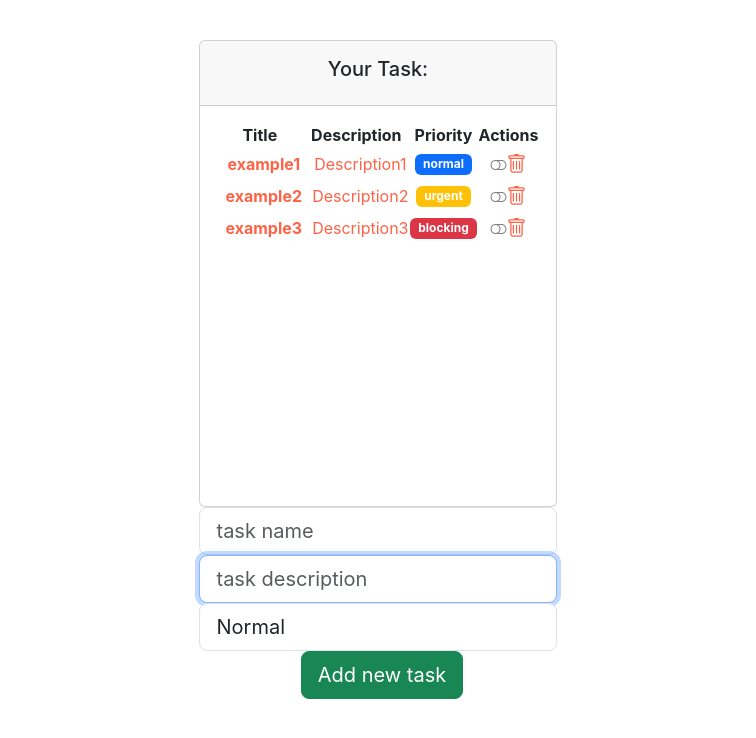
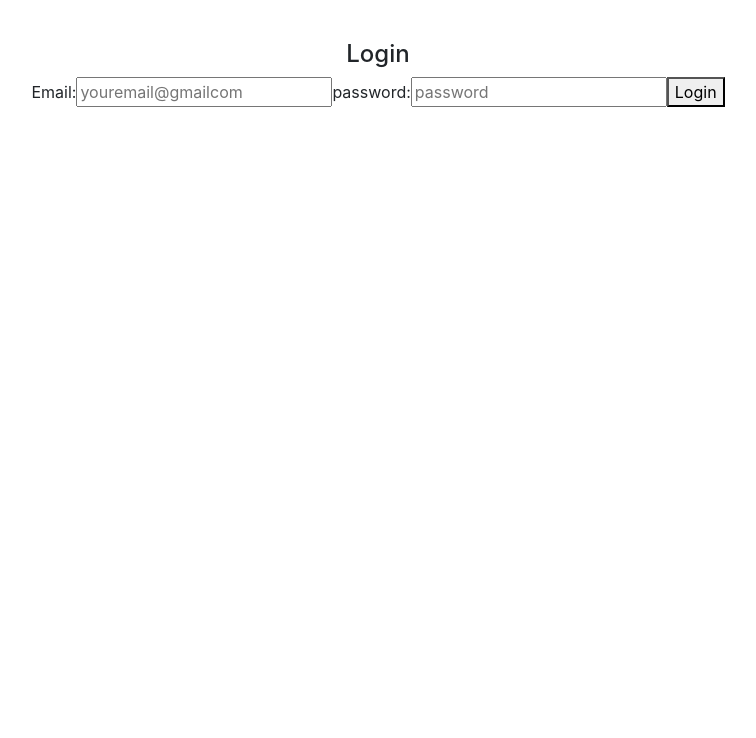
Before and after one commit to VanezaCT/ejercicio1, a React (Create React App) app: page / in a window 1280 px wide. Shown: the top 738 px of the page, without its empty margins (262-1018 px from the left). Built offline with nearby package versions, Linux system fonts and the light colour scheme.

Commit message:
insertando Formik y validacion de campoc con Yup

```diff
--- a/package.json
+++ b/package.json
@@ -9,12 +9,14 @@
     "axios": "^1.6.7",
     "bootstrap": "^5.3.2",
     "bootstrap-icons": "^1.11.3",
+    "formik": "^2.4.5",
     "node-sass": "^7.0.3",
     "react": "^18.2.0",
     "react-dom": "^18.2.0",
     "react-loader-spinner": "^6.1.6",
     "react-scripts": "5.0.1",
-    "web-vitals": "^2.1.4"
+    "web-vitals": "^2.1.4",
+    "yup": "^1.3.3"
   },
   "scripts": {
     "start": "react-scripts start",
--- a/src/App.js
+++ b/src/App.js
@@ -11,6 +11,7 @@
 import GreetingStyled from './components/pure/greetingStyled';
 import Father from './components/container/father';
 import OptionalRender from './components/pure/optionalRender';
+import LoginFormik from './components/pure/forms/loginFormik';
 
 function App() {
   return (
@@ -21,7 +22,7 @@
         {/* <GreetingF name='vaneza'></GreetingF> */}
 
         {/* componente de listado de tareas */}
-        <TaskListComponent></TaskListComponent>
+        {/* <TaskListComponent></TaskListComponent> */}
 
         {/* uso de hooks */}
         {/* <Example1></Example1> */}
@@ -40,6 +41,11 @@
       {/* <Father></Father> */}
       {/* ejemplos de renderizado condicional */}
       {/* <OptionalRender></OptionalRender> */}
+
+        {/* ejemplo de formik y yup */}
+        <LoginFormik></LoginFormik>
+
+
     </div>
   );
 }
--- /dev/null
+++ b/src/components/pure/forms/loginFormik.jsx
@@ -0,0 +1,84 @@
+import React from 'react';
+import { Formik, Field, Form, ErrorMessage } from 'formik';
+import * as Yup from 'yup';
+
+const loginSchema=Yup.object().shape(
+    {
+        email: Yup.string()
+                  .email('Invalid email  format')
+                  .required('Email is required'),
+        password: Yup.string()
+                      .required('password is requered')
+    }
+)
+
+const LoginFormik = () => {
+    return (
+        <div>
+        <h4>
+            Login
+        </h4>
+            <Formik
+            initialValues={
+                    {
+                        email: '',
+                        password:''
+                    }}
+                validationSchema={loginSchema}
+                onSubmit={async (values) => {
+                    await new Promise((r) => setTimeout(r, 1000));
+                    alert(JSON.stringify(values, null, 2));
+                    localStorage.setItem('credentials', values)
+                }}>
+
+                {({ values,
+                    touched,
+                    errors,
+                    isSubmitting,
+                    handleChange,
+                    handleBlur, }) => (
+
+                <Form>
+                    <label htmlFor="email">Email: </label>
+                    <Field
+                        id="email"
+                        name="email"
+                        placeholder="youremail@gmailcom"
+                        type="email"
+                    />
+                    {/* email errors */}
+                    {
+                        errors.email && touched.email &&
+                        (
+                            <div>
+                                    <ErrorMessage name="email" component='div'></ErrorMessage>
+                            </div>
+
+                        )
+                    }
+
+                    <label htmlFor="firstName">password: </label>
+                    <Field id="password" name="password" placeholder="password" type="password" />
+
+                    {/* password errors */}
+                    {
+                        errors.password && touched.password &&
+                        (
+                                <div>
+                                    <ErrorMessage name="password"></ErrorMessage>
+                                </div>
+                        )
+                    }
+
+                    <button type="submit">Login</button>
+                    {isSubmitting ? (<p>Login your credential...</p>) : null}
+                </Form>
+                    )
+
+                }
+            </Formik>
+        </div>
+    );
+}
+
+export default LoginFormik;
```
Also changed, not shown: 1 other file (tests, documents, lock files or other folders).
